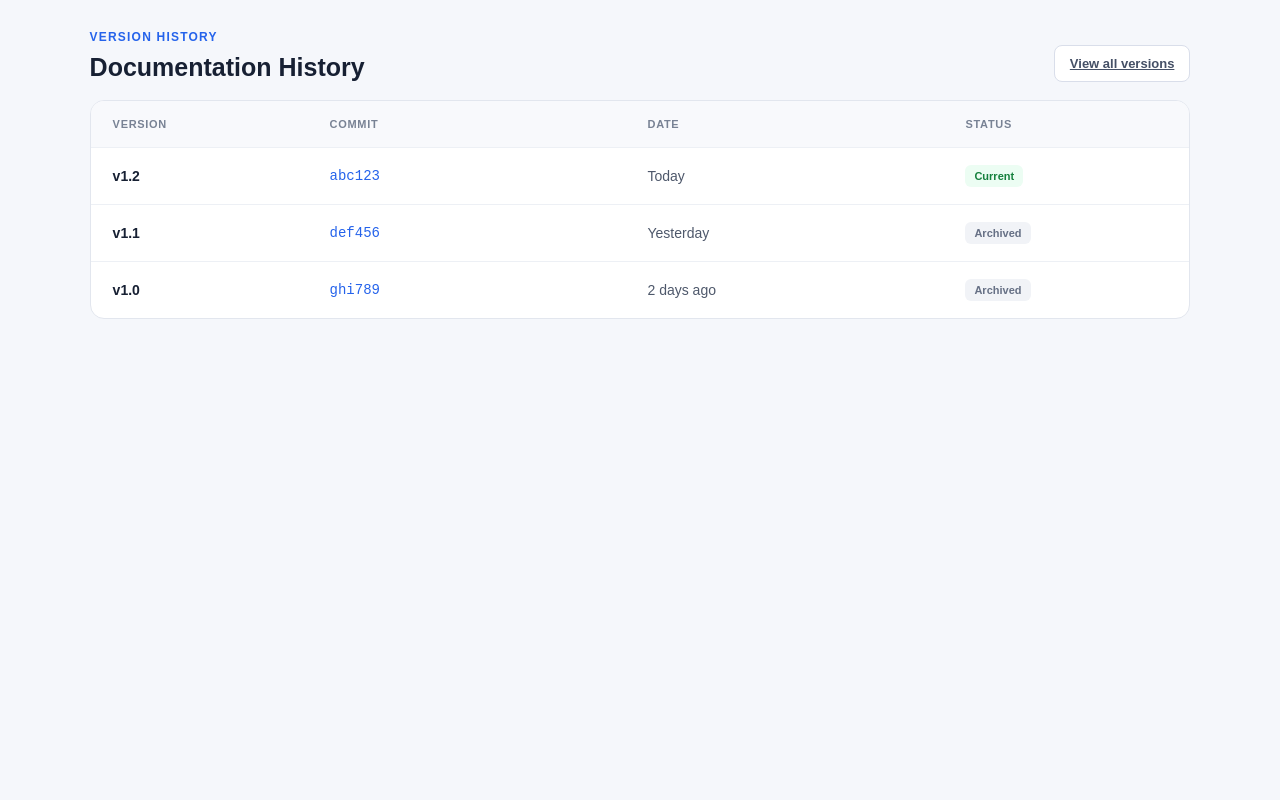
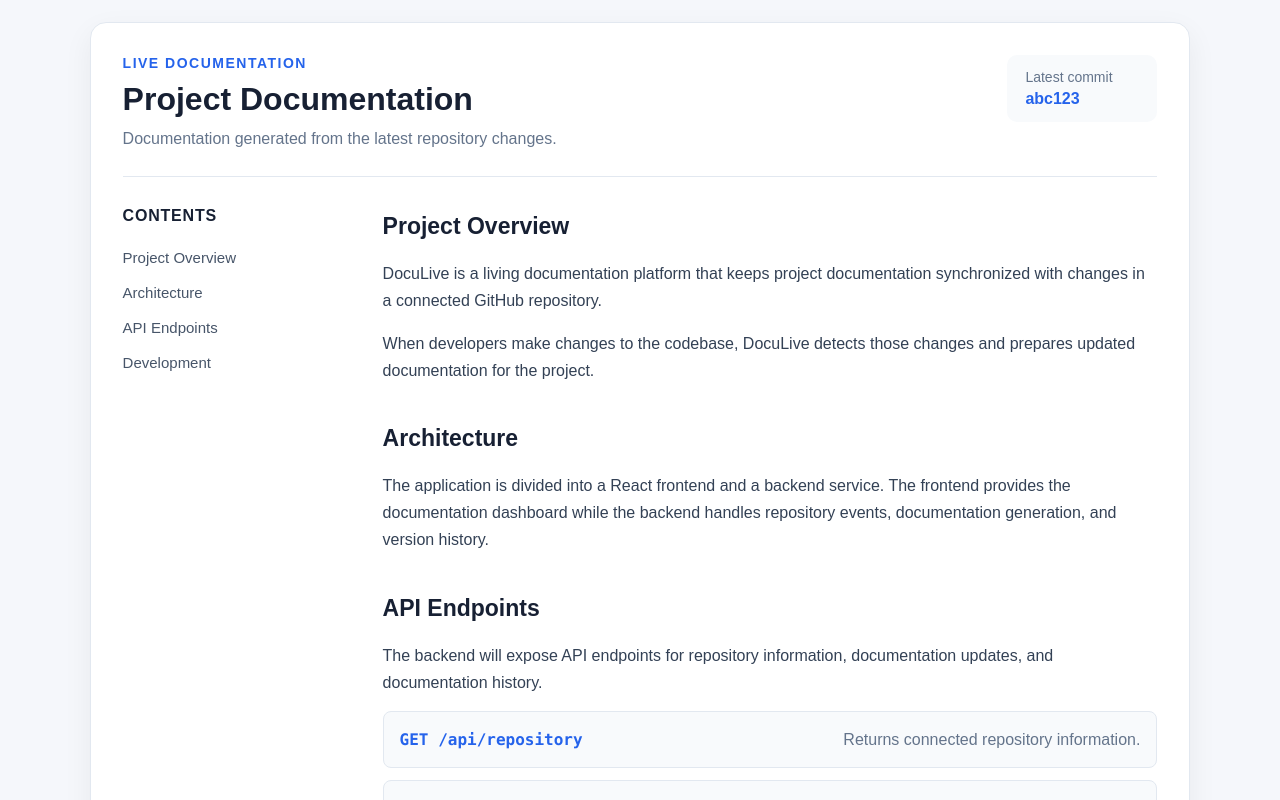
Before and after one commit to anjalipatel2922/DocuLive, a React (Create React App) app in the folder client/: page / in a window 1280 px wide. Shown: the part 600-1400 px from the top of the page. Before the commit the page ends 999 px from the top, so only its background shows below. Built offline with nearby package versions, Linux system fonts and the light colour scheme.

Commit message:
Add live documentation viewer

```diff
--- a/client/src/App.js
+++ b/client/src/App.js
@@ -1,4 +1,5 @@
 import './App.css';
+import DocumentationViewer from './components/DocumentationViewer';
 
 function App() {
   const documentationHistory = [
@@ -88,6 +89,7 @@
             <span className="time-text">Last generated today</span>
           </div>
         </section>
+                <DocumentationViewer />
 
         <section className="history-section" id="history">
           <div className="section-heading">
--- /dev/null
+++ b/client/src/components/DocumentationViewer.css
@@ -0,0 +1,156 @@
+.documentation-viewer {
+  margin-top: 40px;
+  background: #ffffff;
+  border: 1px solid #e2e8f0;
+  border-radius: 16px;
+  padding: 32px;
+  box-shadow: 0 10px 30px rgba(15, 23, 42, 0.06);
+}
+
+.documentation-header {
+  display: flex;
+  justify-content: space-between;
+  align-items: flex-start;
+  gap: 30px;
+  padding-bottom: 28px;
+  border-bottom: 1px solid #e2e8f0;
+}
+
+.documentation-eyebrow {
+  margin: 0 0 10px;
+  color: #2563eb;
+  font-size: 14px;
+  font-weight: 700;
+  letter-spacing: 1.5px;
+}
+
+.documentation-header h2 {
+  margin: 0;
+  color: #172033;
+  font-size: 32px;
+}
+
+.documentation-description {
+  margin: 12px 0 0;
+  color: #64748b;
+  font-size: 16px;
+}
+
+.documentation-commit {
+  min-width: 150px;
+  padding: 14px 18px;
+  background: #f8fafc;
+  border-radius: 10px;
+  color: #64748b;
+  font-size: 14px;
+}
+
+.documentation-commit strong {
+  display: block;
+  margin-top: 5px;
+  color: #2563eb;
+  font-size: 16px;
+}
+
+.documentation-content {
+  display: grid;
+  grid-template-columns: 220px 1fr;
+  gap: 40px;
+  margin-top: 30px;
+}
+
+.documentation-sidebar {
+  position: sticky;
+  top: 20px;
+  align-self: start;
+}
+
+.documentation-sidebar h3 {
+  margin: 0 0 15px;
+  color: #172033;
+  font-size: 16px;
+  text-transform: uppercase;
+  letter-spacing: 0.8px;
+}
+
+.documentation-sidebar a {
+  display: block;
+  padding: 9px 0;
+  color: #475569;
+  text-decoration: none;
+  font-size: 15px;
+}
+
+.documentation-sidebar a:hover {
+  color: #2563eb;
+}
+
+.documentation-body {
+  color: #334155;
+  line-height: 1.7;
+}
+
+.documentation-body section {
+  scroll-margin-top: 30px;
+  margin-bottom: 35px;
+}
+
+.documentation-body h3 {
+  margin: 0 0 14px;
+  color: #172033;
+  font-size: 23px;
+}
+
+.documentation-body p {
+  margin: 0 0 15px;
+}
+
+.api-example {
+  display: flex;
+  justify-content: space-between;
+  gap: 20px;
+  margin-top: 12px;
+  padding: 14px 16px;
+  background: #f8fafc;
+  border: 1px solid #e2e8f0;
+  border-radius: 8px;
+}
+
+.api-example code {
+  color: #2563eb;
+  font-weight: 600;
+}
+
+.api-example span {
+  color: #64748b;
+}
+
+.code-block {
+  margin-top: 15px;
+  padding: 15px 18px;
+  background: #172033;
+  border-radius: 8px;
+}
+
+.code-block code {
+  color: #ffffff;
+}
+
+@media (max-width: 800px) {
+  .documentation-content {
+    grid-template-columns: 1fr;
+  }
+
+  .documentation-sidebar {
+    position: static;
+  }
+
+  .documentation-header {
+    flex-direction: column;
+  }
+
+  .api-example {
+    flex-direction: column;
+    gap: 5px;
+  }
+}
--- /dev/null
+++ b/client/src/components/DocumentationViewer.js
@@ -0,0 +1,97 @@
+import React from 'react';
+import './DocumentationViewer.css';
+
+function DocumentationViewer() {
+  return (
+    <section className="documentation-viewer">
+      <div className="documentation-header">
+        <div>
+          <p className="documentation-eyebrow">LIVE DOCUMENTATION</p>
+          <h2>Project Documentation</h2>
+          <p className="documentation-description">
+            Documentation generated from the latest repository changes.
+          </p>
+        </div>
+
+        <div className="documentation-commit">
+          Latest commit
+          <strong>abc123</strong>
+        </div>
+      </div>
+
+      <div className="documentation-content">
+        <aside className="documentation-sidebar">
+          <h3>Contents</h3>
+
+          <a href="#overview">Project Overview</a>
+          <a href="#architecture">Architecture</a>
+          <a href="#api">API Endpoints</a>
+          <a href="#development">Development</a>
+        </aside>
+
+        <article className="documentation-body">
+          <section id="overview">
+            <h3>Project Overview</h3>
+
+            <p>
+              DocuLive is a living documentation platform that keeps project
+              documentation synchronized with changes in a connected GitHub
+              repository.
+            </p>
+
+            <p>
+              When developers make changes to the codebase, DocuLive detects
+              those changes and prepares updated documentation for the project.
+            </p>
+          </section>
+
+          <section id="architecture">
+            <h3>Architecture</h3>
+
+            <p>
+              The application is divided into a React frontend and a backend
+              service. The frontend provides the documentation dashboard while
+              the backend handles repository events, documentation generation,
+              and version history.
+            </p>
+          </section>
+
+          <section id="api">
+            <h3>API Endpoints</h3>
+
+            <p>
+              The backend will expose API endpoints for repository information,
+              documentation updates, and documentation history.
+            </p>
+
+            <div className="api-example">
+              <code>GET /api/repository</code>
+              <span>Returns connected repository information.</span>
+            </div>
+
+            <div className="api-example">
+              <code>GET /api/documentation</code>
+              <span>Returns the latest generated documentation.</span>
+            </div>
+          </section>
+
+          <section id="development">
+            <h3>Development</h3>
+
+            <p>
+              Developers can run the frontend locally using the React
+              development server. Backend services can be started separately
+              during development.
+            </p>
+
+            <div className="code-block">
+              <code>npm start</code>
+            </div>
+          </section>
+        </article>
+      </div>
+    </section>
+  );
+}
+
+export default DocumentationViewer;
```
